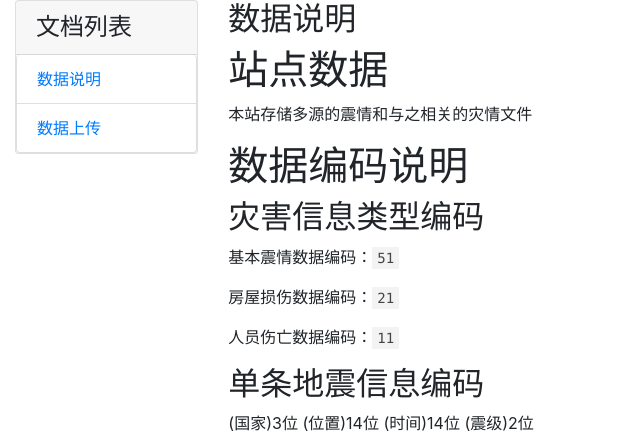
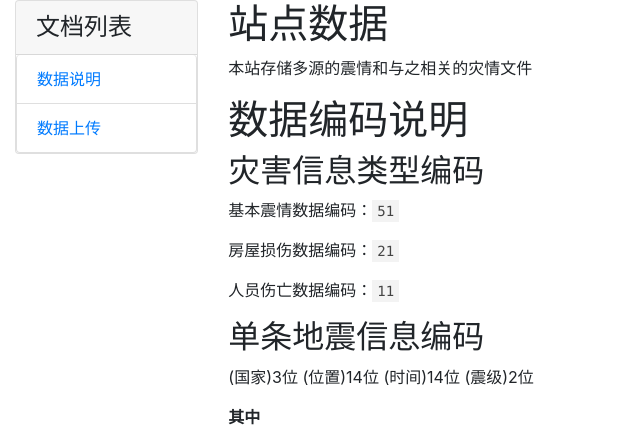
Before and after one commit to Taswen/MSHD, a Flask app: page /docs in a window 1280 px wide. Shown: the part 56-488 px from the top of the page, without its empty margins (0-640 px from the left). Run offline with Flask 2, Linux system fonts and the light colour scheme; some libraries are stand-ins or nearby versions.

Commit message:
fix doc title

```diff
--- a/app/templates/docs.html
+++ b/app/templates/docs.html
@@ -31,7 +31,6 @@
         </div>
         <div class="col-md-10 tab-content">
             <div role="tabpanel" class="tab-pane in active " id="DataDescription">
-                <h2>数据说明</h2>
                 <div class="panel panel-default">
                     <div class="panel-body" id="description">
                     </div>
@@ -39,7 +38,6 @@
             </div>
 
             <div role="tabpanel" class="tab-pane " id="AboutUpdload">
-                <h2>数据上传</h2>
                 <div class="panel panel-default">
                     <div class="panel-body" id="upload">
                     </div>
```
